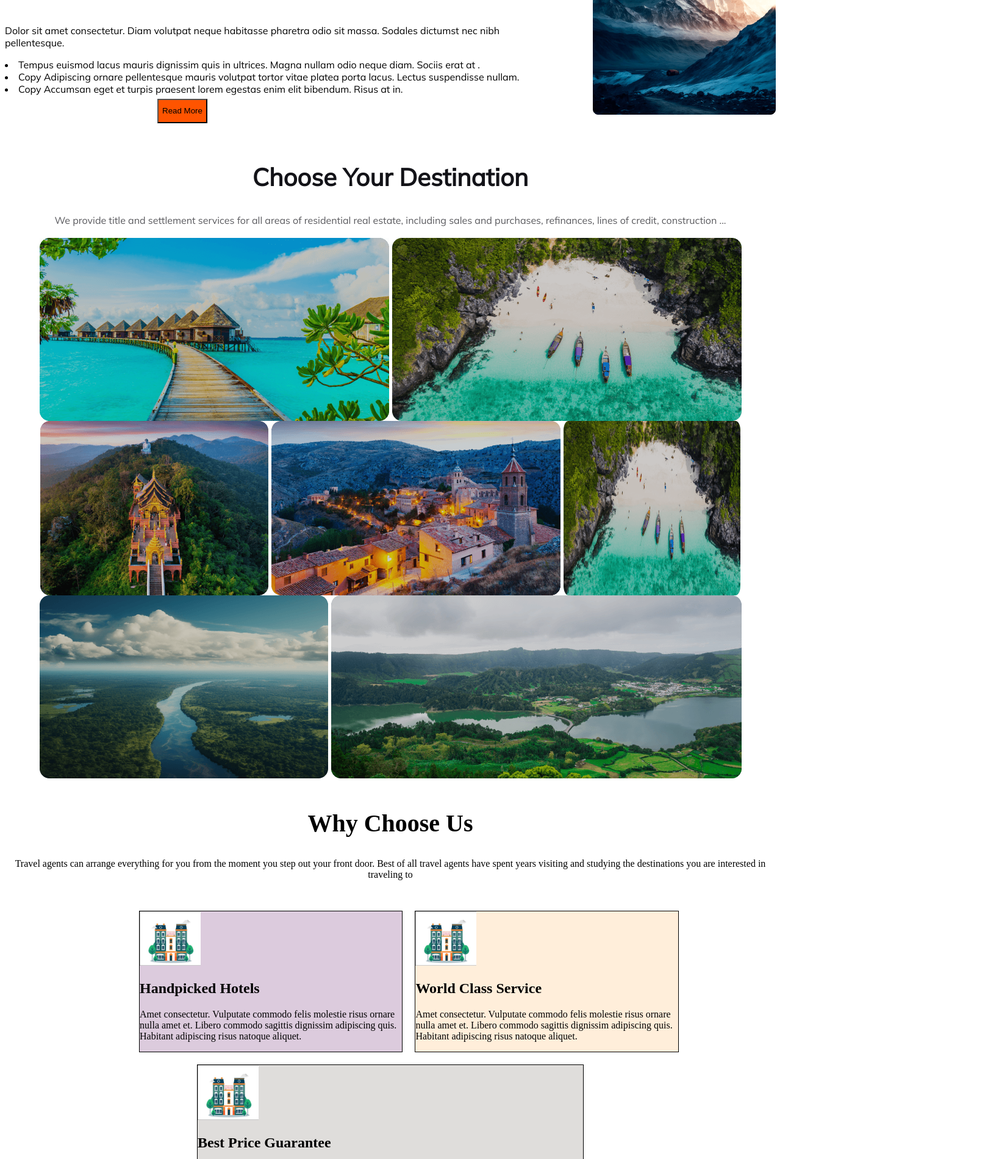
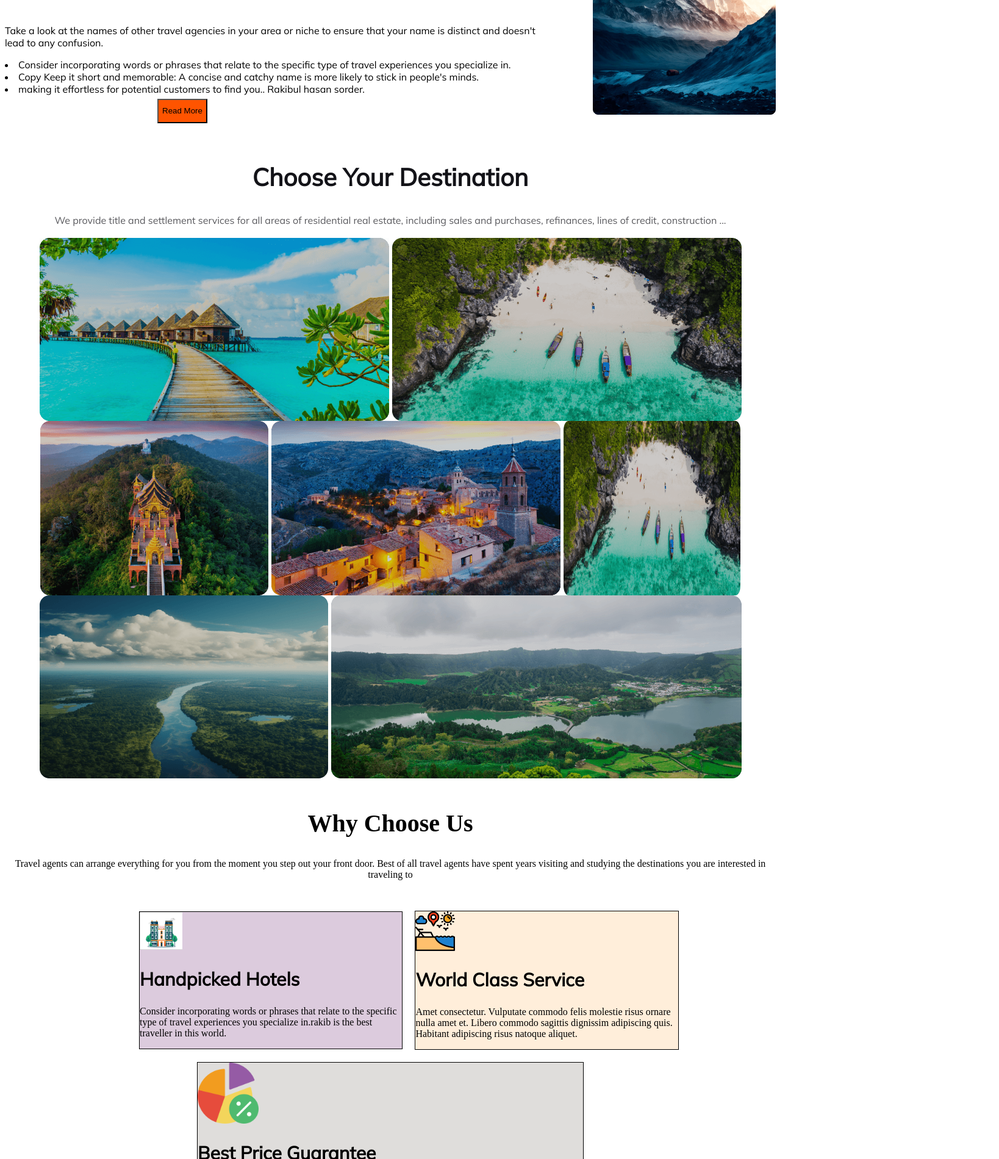
Before and after one commit to rakibulhasan0000/responsive-assignment-2, a plain HTML site: page index.html in a window 1280 px wide. Shown: the part 880-2780 px from the top of the page at 61% size, 1638 px wide, since content can reach past the window. Drawn offline with Linux system fonts and the light colour scheme.

Commit message:
complete my website and waiting my live link

```diff
--- a/index.html
+++ b/index.html
@@ -37,7 +37,7 @@
                     <h2 class="title-1">Explore Your Travel</h2>
                     <p class="title-2">Most people travel when they go on vacation. Many even travel as a lifestyle. And all of these destinations (as well as the business that preside there) need websites to help visitors plan and navigate their destination. </p>
                     <div class="baner-tools">
-                        <input class="option-1" style="width: 150px;height: 40px;" type="text" placeholder="Where go">
+                        <input class="option-1" style="width: 150px;height: 40px;border-radius: 8px;" type="text" placeholder="Where go">
                         <select class="option" name="choice">
                             <option value="first">First Value</option>
                             <option value="second" selected>When</option>
@@ -45,10 +45,10 @@
                         </select>
                         <select class="option" name="choice">
                             <option value="first">First Value</option>
-                            <option value="second" selected>Second Value</option>
+                            <option value="second" selected>Select type</option>
                             <option value="third">Third Value</option>
                         </select>
-                        <input  style="width: 150px;height: 40px; background-color: #FF5400; color: black;text-align: center;font-size: large;"  type="search" name="" id="" placeholder="Search">
+                        <input  style="width: 150px;height: 40px; background-color: #FF5400; color: black;text-align: center;font-size: large;border-radius: 8px;"  type="search" name="" id="" placeholder="Search">
                     </div>
                 </div>
             </div>
@@ -58,12 +58,11 @@
             <div >
                 <h2 style="font-family: Mulish sans-serif;font-size: 60px;">Our Popular Tour</h2>
                 <p class="list" style="font-family: Mulish;">
-                    Dolor sit amet consectetur. Diam volutpat neque habitasse pharetra odio sit massa. Sodales dictumst nec nibh pellentesque.
-                    <li style="font-family: Mulish;">Tempus euismod lacus mauris dignissim quis in ultrices. Magna nullam odio neque diam. Sociis erat at .</li>
+                    Take a look at the names of other travel agencies in your area or niche to ensure that your name is distinct and doesn't lead to any confusion.
+                    <li style="font-family: Mulish;">Consider incorporating words or phrases that relate to the specific type of travel experiences you specialize in.</li>
                     <li style="font-family: Mulish;">Copy
-                        Adipiscing ornare pellentesque mauris volutpat tortor vitae platea porta lacus. Lectus suspendisse nullam.</li>
-                    <li style="font-family: Mulish;">Copy
-                        Accumsan eget et turpis praesent lorem egestas enim elit bibendum. Risus at in.</li>
+                        Keep it short and memorable: A concise and catchy name is more likely to stick in people's minds.</li>
+                    <li style="font-family: Mulish;">making it effortless for potential customers to find you.. Rakibul hasan sorder.</li>
                 </p>
                 <button style="background-color: #FF5400;height: 40px;margin-left: 250px; margin-top: -20px;">Read More</button>
             </div>
@@ -113,22 +112,22 @@
         </section>
         <section class="box-border">
             <div class="border-1">
-                <img style="width: 100px;" src="Images/Screenshot_1.jpg" alt="">
-                <h2>Handpicked Hotels</h2>
-                <p>Amet consectetur. Vulputate commodo felis molestie risus  ornare nulla amet et. Libero commodo sagittis dignissim adipiscing quis. Habitant adipiscing risus natoque aliquet. </p>
+                <img style="width: 70px;" src="Images/Screenshot_1.jpg" alt="">
+                <h2 style="font-family: Mulish;font-size: 30px;">Handpicked Hotels</h2>
+                <p>Consider incorporating words or phrases that relate to the specific type of travel experiences you specialize in.rakib is the best traveller in this world. </p>
             </div>
             <div class="border-2">
-                <img style="width: 100px;" src="Images/Screenshot_1.jpg" alt="">
-                <h2>World Class Service</h2>
+                <img style="width: 65px;" src="Images/beach.png" alt="">
+                <h2 style="font-family: Mulish;font-size: 30px;">World Class Service</h2>
                 <p>Amet consectetur. Vulputate commodo felis molestie risus  ornare nulla amet et. Libero commodo sagittis dignissim adipiscing quis. Habitant adipiscing risus natoque aliquet. </p>
             </div>
 
         </section>
         <div class="box-2">
             <div class="border-3">
-                <img style="width: 100px;" src="Images/Screenshot_1.jpg" alt="">
-                <h2>Best Price Guarantee</h2>
-                <p>Amet consectetur. Vulputate commodo felis molestie risus  ornare nulla amet et. Libero commodo sagittis dignissim adipiscing quis. Habitant adipiscing risus natoque aliquet. </p>
+                <img style="width: 100px;" src="Images/analytics.png" alt="">
+                <h2 style="font-family: Mulish;font-size: 30px;">Best Price Guarantee</h2>
+                <p>When it comes to naming your travel agent company, keeping it short and memorable is key. A concise and catchy name is more likely to stick in people's minds and make it easier for them to remember and find you. </p>
             </div>
         </div>
         <section class="newslatter">
--- a/styles/index.css
+++ b/styles/index.css
@@ -33,6 +33,7 @@ header{
     display: flex;
     font-family: Mulish sans-serif;
     font-size: 18px;
+    width: 50%;
 
 
 }
@@ -99,12 +100,13 @@ nav ul li a {
     margin-left: 30%;
     margin-top: 5%;
     border-radius: 8px;
-background: rgba(255, 255, 255, 0.30);
+    background: rgba(255, 255, 255, 0.30);
 
 }
 .option{
     width: 150px;
     height: 40px;
+    border-radius: 8px;
 }
 .third-topic{
     display: flex;
@@ -217,7 +219,7 @@ label{
     text-shadow: 10px 10px 10px rgb(223, 84, 9);
     }
 footer{
-    margin-left: 15%;
+    margin-left: 10%;
     margin-top: 30px;
     background-color: rgba(187, 182, 175, 0.614);
 }
```
Also changed, not shown: Images/analytics.png (added), Images/beach.png (added).
